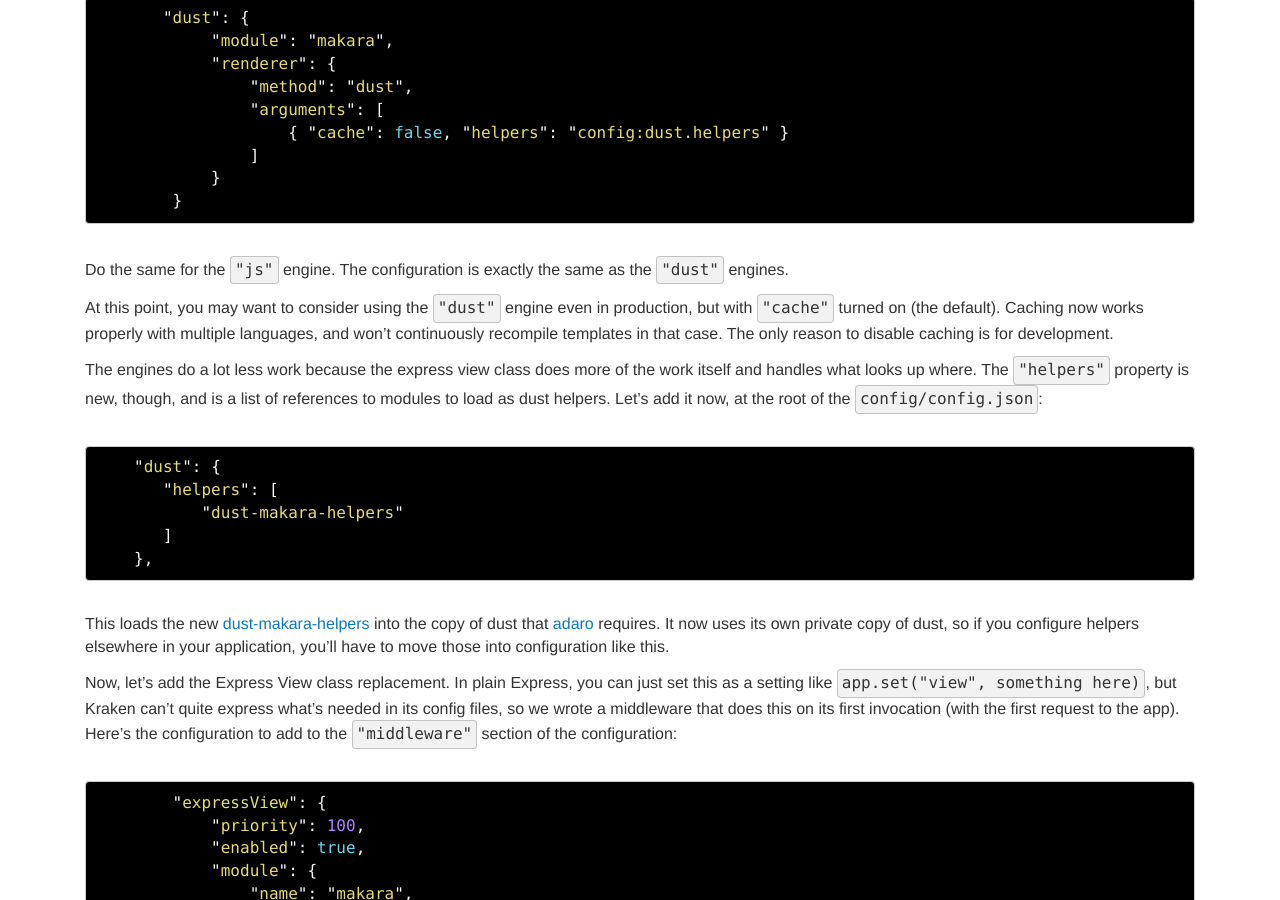
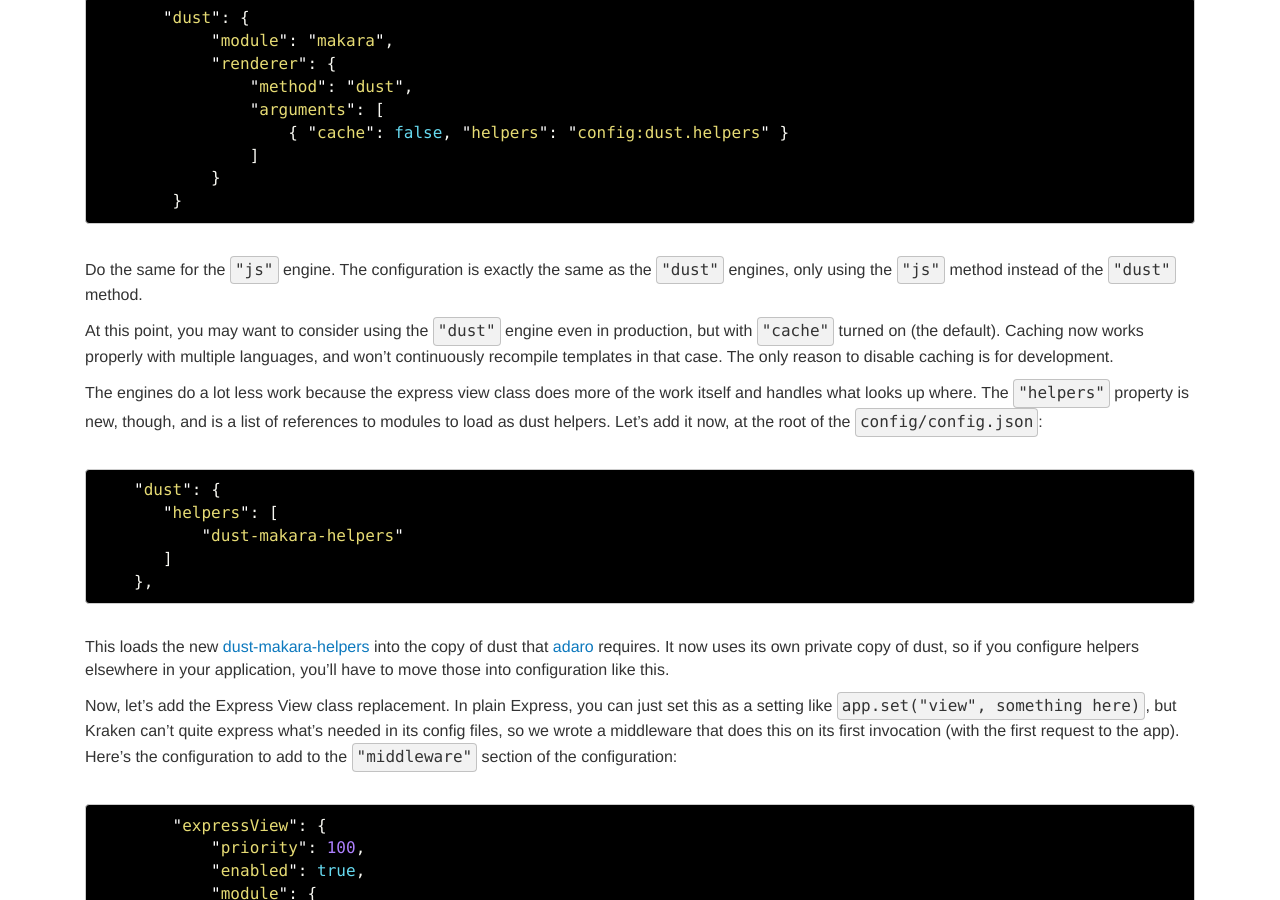
Before and after one commit to krakenjs/krakenjs.github.io, a Jekyll site: the page built from _posts/2015-07-09-upgrading-makara.md, in a window 1280 px wide and 900 px high, scrolled down 1457 px. Built offline with Jekyll 4.4.1, drawn with Linux system fonts in a browser that asks for light colours; Markdown is read by kramdown in place of the engine named in the settings.

Commit message:
Clarify "js" engine

````diff
--- a/_posts/2015-07-09-upgrading-makara.md
+++ b/_posts/2015-07-09-upgrading-makara.md
@@ -53,7 +53,7 @@ The new version is a bit simpler:
         }
 ```
 
-Do the same for the `"js"` engine. The configuration is exactly the same as the `"dust"` engines.
+Do the same for the `"js"` engine. The configuration is exactly the same as the `"dust"` engines, only using the `"js"` method instead of the `"dust"` method.
 
 At this point, you may want to consider using the `"dust"` engine even in production, but with `"cache"` turned on (the default). Caching now works properly with multiple languages, and won't continuously recompile templates in that case. The only reason to disable caching is for development.
 
````
